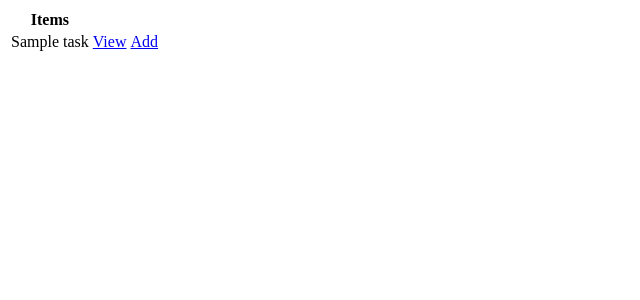
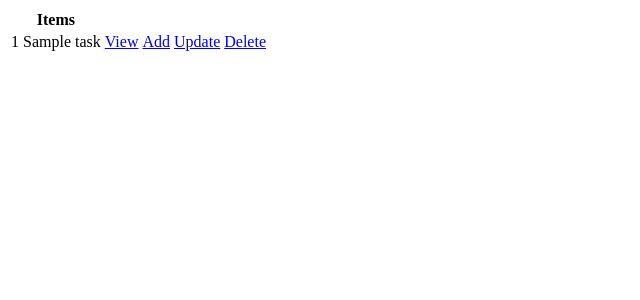
Before and after one commit to davidelan/todo-list-test, a Django app: page / in a window 1280 px wide. Shown: the top 300 px of the page, without its empty margins (0-640 px from the left). Run offline with Django 4.2, Linux system fonts and the light colour scheme; tables that the repository leaves empty hold one stand-in row (values such as "Sample post").

Commit message:
Add Delete Task

```diff
--- a/todo_list/templates/todo_list/task_list.html
+++ b/todo_list/templates/todo_list/task_list.html
@@ -6,9 +6,11 @@
     </tr>
     {% for tasks in task %}
     <tr>
-        <td>{{tasks.title}}</td>
+        <td>{{tasks.id}} {{tasks.title}}</td>
         <td><a href="{% url 'tasks-detail' tasks.id %}">View</a></td>
         <td><a href="{% url 'task-create' %}">Add</a></td>
+        <td><a href="{% url 'tasks-update' tasks.id %}">Update</a></td>
+        <td><a href="{% url 'tasks-delete' tasks.id %}">Delete</a></td>
     </tr>
     {% empty %}
     <h3>No items in list</h3>
--- a/todo_list/urls.py
+++ b/todo_list/urls.py
@@ -1,5 +1,5 @@
 from django.urls import path
-from .views import TaskList, TaskDetail, TaskCreate, TaskUpdate #, TaskDelete, CustomLoginView, RegisterPage
+from .views import TaskList, TaskDetail, TaskCreate, TaskUpdate, TaskDelete #, CustomLoginView, RegisterPage
 #from django.contrib.auth.views import LogoutView
 
 urlpatterns = [
@@ -10,5 +10,5 @@ urlpatterns = [
 #     path('register/', RegisterPage.as_view(), name="register"),
     path('task/<int:pk>/', TaskDetail.as_view(), name="tasks-detail"),
     path('task-update/<int:pk>/', TaskUpdate.as_view(), name="tasks-update"),
-#     path('task-delete/<int:pk>/', TaskDelete.as_view(), name="tasks-delete")
+    path('task-delete/<int:pk>/', TaskDelete.as_view(), name="tasks-delete")
 ]
--- a/todo_list/views.py
+++ b/todo_list/views.py
@@ -2,7 +2,7 @@ from django.shortcuts import render
 from django.http import HttpResponse
 from django.views.generic.list import ListView
 from django.views.generic.detail import DetailView
-from django.views.generic.edit import CreateView, UpdateView
+from django.views.generic.edit import CreateView, UpdateView, DeleteView
 
 from django.urls import reverse_lazy
 
@@ -42,3 +42,9 @@ class TaskUpdate(UpdateView):
     model = Task
     fields = ['title', 'description', 'complete']
     success_url = reverse_lazy('task')
+
+
+class TaskDelete(DeleteView):
+    model = Task
+    context_object_name = 'task'
+    success_url = reverse_lazy('task')
```
Also changed, not shown: todo_list/templates/todo_list/task_confirm_delete.html (added, +9 -0 lines).
